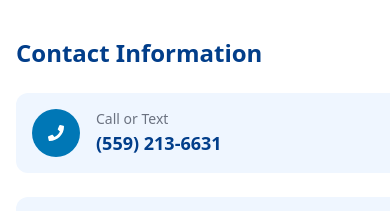
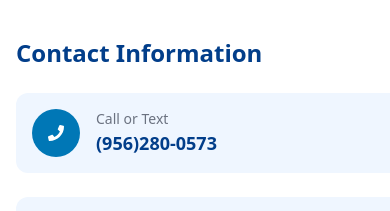
Before and after one commit to kamishakes13-prog/mark-shears-insurance, a React (Vite) app: page / in a window 390 px wide. Shown: the part 5980-6191 px from the top of the page. Built offline with nearby package versions, Linux system fonts and the light colour scheme.

Commit message:
Update phone number to (956)280-0573 in Contact.jsx

```diff
--- a/src/components/Contact.jsx
+++ b/src/components/Contact.jsx
@@ -69,7 +69,7 @@ export default function Contact() {
             <h3 className="text-2xl font-bold text-dark mb-6">Contact Information</h3>
             <div className="space-y-6">
               <a
-                href="tel:5592136631"
+                href="tel:9562800573"
                 className="flex items-center gap-4 p-4 bg-blue-50 rounded-xl hover:bg-blue-100 transition-colors group"
                 onClick={() => typeof gtag !== 'undefined' && gtag('event', 'click', { event_category: 'Contact', event_label: 'Phone Click' })}
               >
@@ -78,7 +78,7 @@ export default function Contact() {
                 </div>
                 <div>
                   <p className="text-sm text-gray-500">Call or Text</p>
-                  <p className="font-bold text-dark text-lg group-hover:text-primary">(559) 213-6631</p>
+                  <p className="font-bold text-dark text-lg group-hover:text-primary">(956)280-0573</p>
                 </div>
               </a>
 
@@ -133,7 +133,7 @@ export default function Contact() {
                 <FaCheckCircle className="text-6xl text-primary mb-4" />
                 <h3 className="text-2xl font-bold text-dark mb-2">Thanks! We'll contact you shortly.</h3>
                 <p className="text-gray-600">We'll reach out within 24 hours. In the meantime, feel free to call!</p>
-                <a href="tel:5592136631" className="btn-primary mt-6 inline-block">Call Now</a>
+                <a href="tel:9562800573" className="btn-primary mt-6 inline-block">Call Now</a>
               </motion.div>
             ) : (
               <form onSubmit={handleSubmit} className="space-y-4">
```
